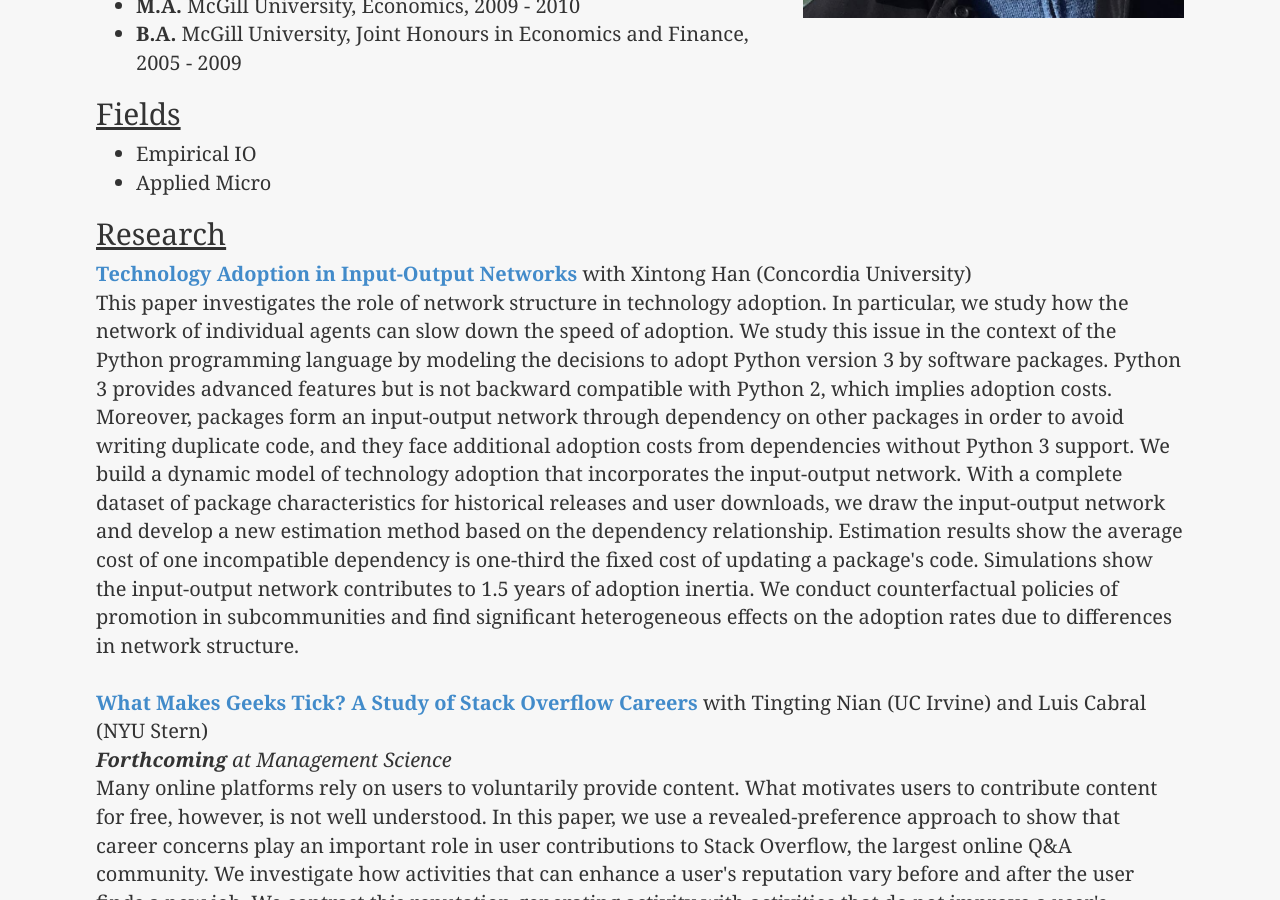
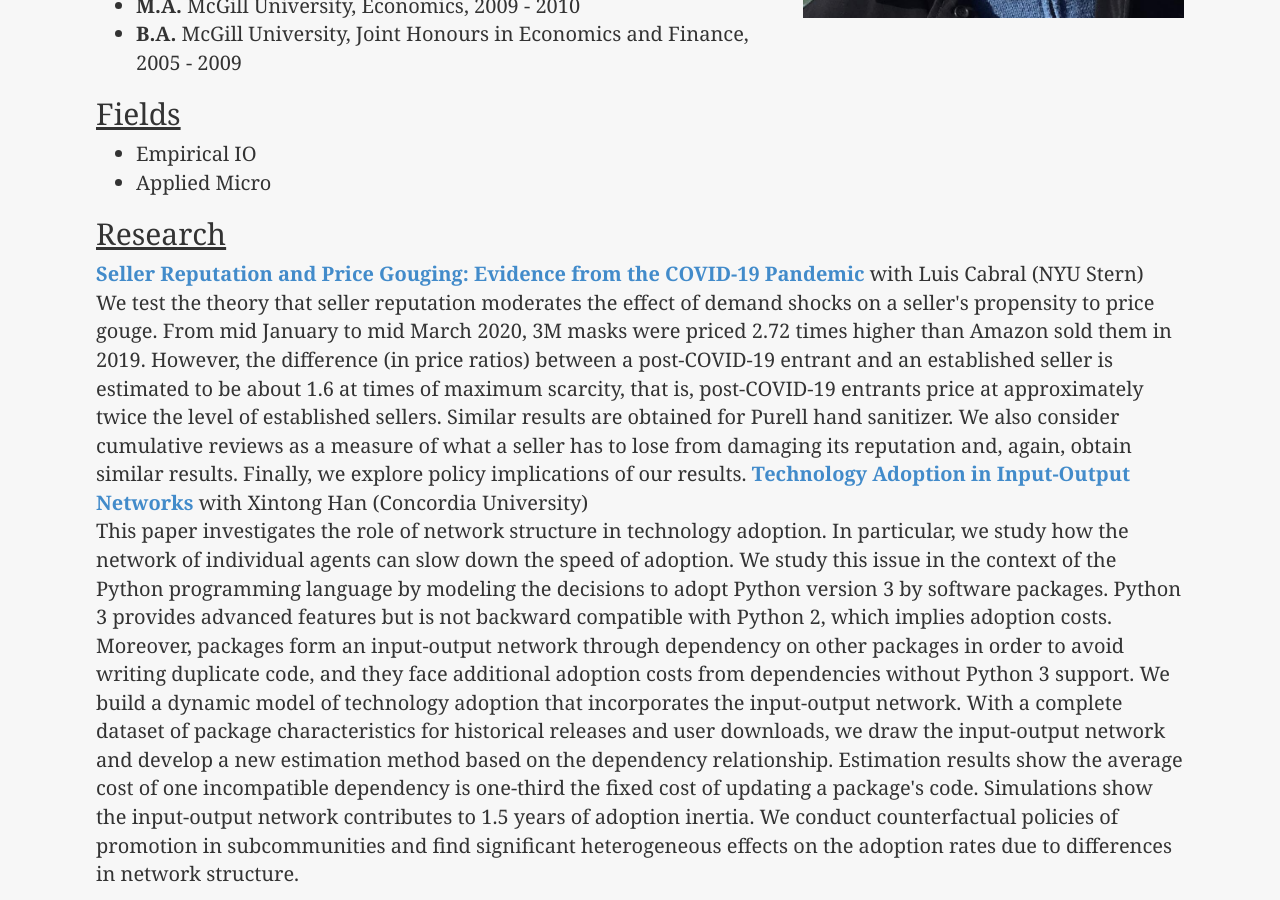
Before and after one commit to x-u/x-u.github.io, a Jekyll site: the page built from index.html, in a window 1280 px wide and 900 px high, scrolled down 742 px. Built offline with Jekyll 4.4.1, drawn with Linux system fonts in a browser that asks for light colours; the list of posts is cut into pages by our own code.

Commit message:
Initial commit

```diff
--- a/index.html
+++ b/index.html
@@ -45,6 +45,10 @@ E-mail: <A HREF="mailto:lei.xu2@gmail.com"><B>lei.xu2@gmail.com</B></A><BR>
 </UL>
 
 <H3><A NAME="research"></A><U>Research</U></H3>
+
+<A HREF="http://x-u.github.io/xu_price_gouging.pdf"><B>Seller Reputation and Price Gouging: Evidence from the COVID-19 Pandemic</B></A>
+with Luis Cabral (NYU Stern)<br>
+We test the theory that seller reputation moderates the effect of demand shocks on a seller's propensity to price gouge. From mid January to mid March 2020, 3M masks were priced 2.72 times higher than Amazon sold them in 2019. However, the difference (in price ratios) between a post-COVID-19 entrant and an established seller is estimated to be about 1.6 at times of maximum scarcity, that is, post-COVID-19 entrants price at approximately twice the level of established sellers. Similar results are obtained for Purell hand sanitizer. We also consider cumulative reviews as a measure of what a seller has to lose from damaging its reputation and, again, obtain similar results. Finally, we explore policy implications of our results.
 
 <A HREF="http://x-u.github.io/Xu_JMP.pdf"><B>Technology Adoption in Input-Output Networks</B></A>
 with Xintong Han (Concordia University)<br>
```
Also changed, not shown: 1 other file.
